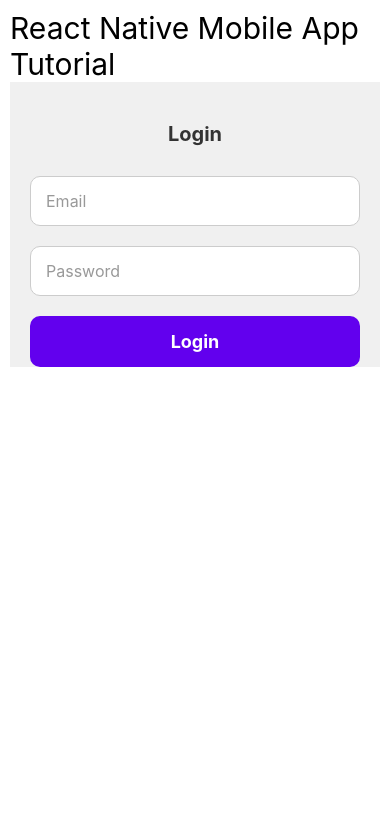
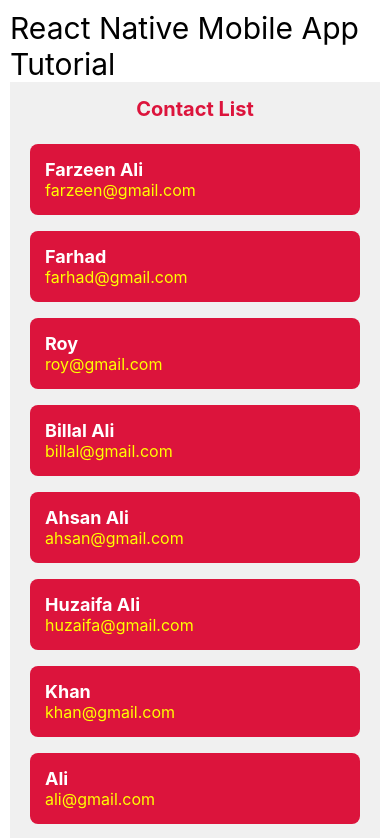
Before and after one commit to alauddin-bd/react-native-app, a React Native app: screen / in a window 390 px wide. Shown: the top 838 px of the page. Built offline with nearby package versions, Linux system fonts and the light colour scheme.

Commit message:
Learning Contact List component

```diff
--- a/App.jsx
+++ b/App.jsx
@@ -1,7 +1,8 @@
 import { View,  Text, Button } from 'react-native';
 import React from 'react';
-import LoginForm from './src/components/LoginForm';
+import ContactListScreen from './src/screens/contactList/ContactListScreen';
 
+// import LoginForm from './src/components/LoginForm';
 // import SectionListScreen from './src/components/SectionListScreen';
 // import FlatListScreen from './src/components/FlatListScreen';
 // import InputText from './src/components/InputText';
@@ -25,7 +26,8 @@
       {/* <Styling /> */}
       {/* <FlatListScreen /> */}
       {/* <SectionListScreen /> */}
-      <LoginForm />
+      {/* <LoginForm /> */}
+      <ContactListScreen />
     </View>
   )
 }
--- /dev/null
+++ b/src/components/ContactItem.jsx
@@ -0,0 +1,14 @@
+import { View, Text } from 'react-native'
+import React from 'react'
+import { styles } from '../screens/contactList/style'
+
+const ContactItem = ({name, email}) => {
+  return (
+    <View style={styles.item}>
+      <Text style={styles.name}>{name}</Text>
+      <Text style={styles.email}>{email}</Text>
+    </View>
+  )
+}
+
+export default ContactItem
--- /dev/null
+++ b/src/screens/contactList/ContactListScreen.jsx
@@ -0,0 +1,20 @@
+import { View, Text, FlatList } from 'react-native'
+import React from 'react'
+import { users } from './userContactInfo'
+import ContactItem from '../../components/ContactItem'
+import { styles } from './style'
+
+const ContactListScreen = () => {
+  const renderItem = ({item}) => <ContactItem name={item.name} email={item.email}/>
+  return (
+    <FlatList
+      data={users}
+      renderItem={renderItem}
+      keyExtractor={(item) => item.id}
+      contentContainerStyle={styles.list}
+      ListHeaderComponent={<Text style={styles.heading}>Contact List</Text>}
+    />
+  )
+}
+
+export default ContactListScreen
--- /dev/null
+++ b/src/screens/contactList/style.js
@@ -0,0 +1,30 @@
+import { StyleSheet } from "react-native";
+
+export const styles = StyleSheet.create({
+  heading: {
+    fontSize: 20,
+    color: 'crimson',
+    fontWeight: 'bold',
+    textAlign: 'center',
+    marginVertical: 15
+  },
+  list: {
+    backgroundColor: '#f0f0f0',
+    paddingHorizontal: 20
+  },
+  item: {
+    backgroundColor: 'crimson',
+    padding: 15,
+    marginVertical: 8,
+    borderRadius: 8
+  },
+  name: {
+    fontSize: 18,
+    fontWeight: 'bold',
+    color: '#fff'
+  },
+  email: {
+    fontSize: 16,
+    color: 'yellow'
+  }
+})
--- /dev/null
+++ b/src/screens/contactList/userContactInfo.jsx
@@ -0,0 +1,12 @@
+export const users =[
+  {id: 1, name: "Farzeen Ali", email: "farzeen@gmail.com"},
+  {id: 2, name: "Farhad ", email: "farhad@gmail.com"},
+  {id: 3, name: "Roy ", email: "roy@gmail.com"},
+  {id: 4, name: "Billal Ali", email: "billal@gmail.com"},
+  {id: 5, name: "Ahsan Ali", email: "ahsan@gmail.com"},
+  {id: 6, name: "Huzaifa Ali", email: "huzaifa@gmail.com"},
+  {id: 7, name: "Khan ", email: "khan@gmail.com"},
+  {id: 8, name: "Ali", email: "ali@gmail.com"},
+  {id: 9, name: "Jamal", email: "jamal@gmail.com"},
+  {id: 10, name: "Kamal", email: "kamal@gmail.com"}
+];
```
